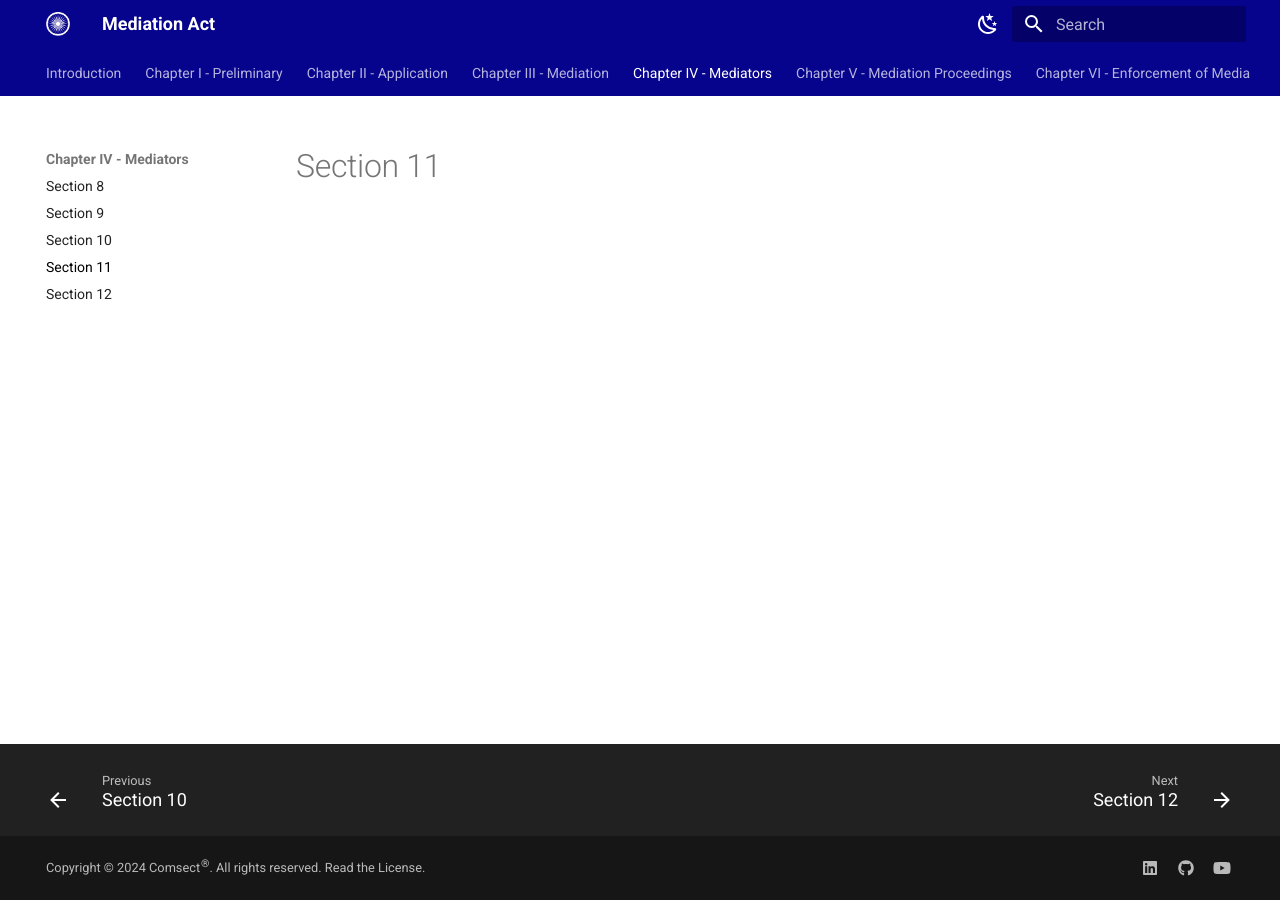
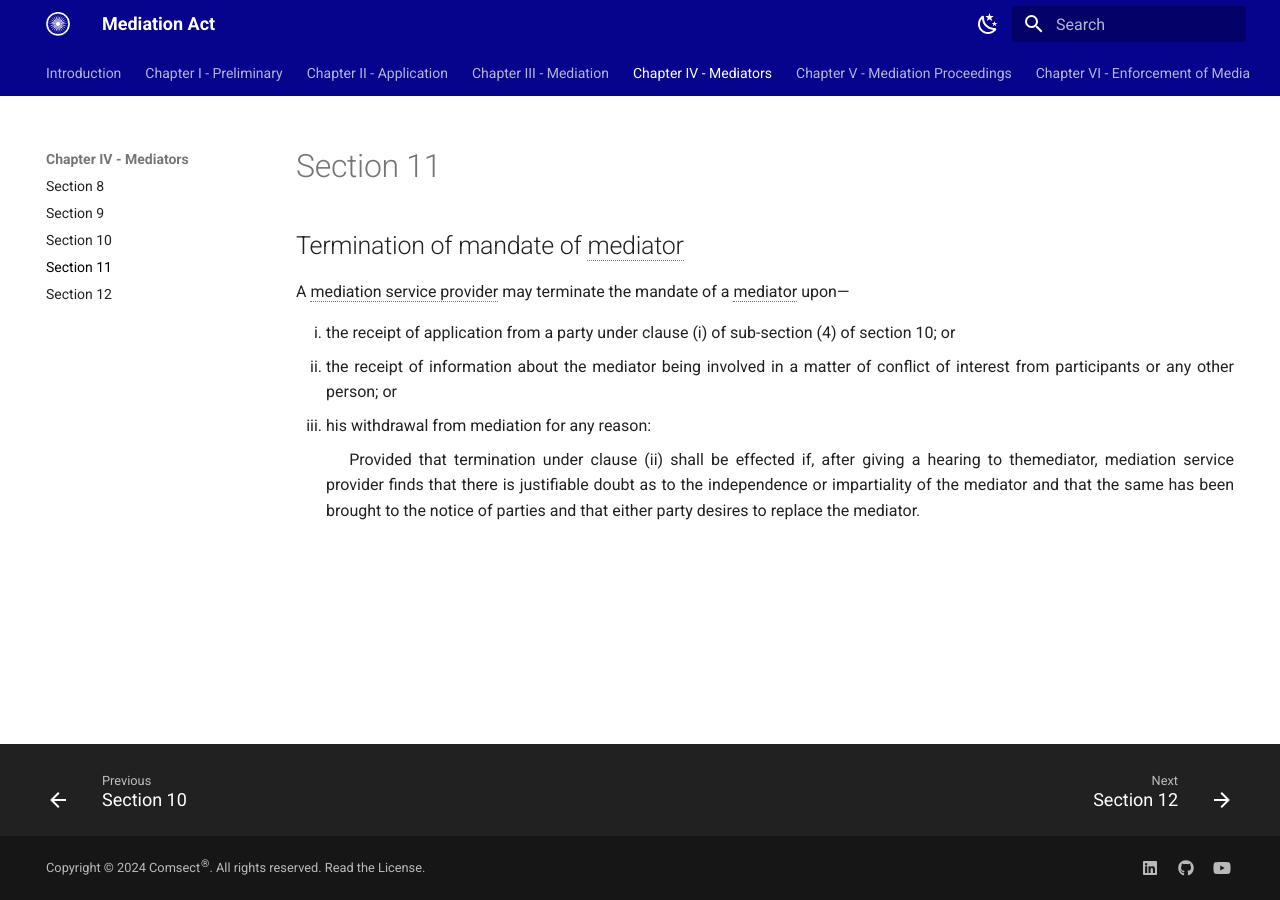
Before and after one commit to comsect/mediation-act, an MkDocs documentation site: the page built from docs/en/11.md, in a window 1280 px wide. Built offline with MkDocs 1.6.1 and Material for MkDocs 9.7.7, drawn with Linux system fonts in a browser that asks for light colours.

Commit message:
add section-eleven

```diff
--- a/docs/en/11.md
+++ b/docs/en/11.md
@@ -3,3 +3,18 @@ hide:
     - toc
 description: Termination of mandate of mediator
 ---
+
+<style>
+    ol.outer-list{
+        list-style-type: lower-roman;
+    }
+</style>
+
+## Termination of mandate of mediator
+
+A mediation service provider may terminate the mandate of a mediator upon—
+<ol class="outer-list">
+    <li> the receipt of application from a party under clause (i) of sub-section (4) of section 10; or</li>
+    <li> the receipt of information about the mediator being involved in a matter of conflict of interest from participants or any other person; or</li>
+    <li> his withdrawal from mediation for any reason: </p>&emsp; Provided that termination under clause (ii) shall be effected if, after giving a hearing to themediator, mediation service provider finds that there is justifiable doubt as to the independence or impartiality of the mediator and that the same has been brought to the notice of parties and that either party desires to replace the mediator.</li>
+</ol>
```
